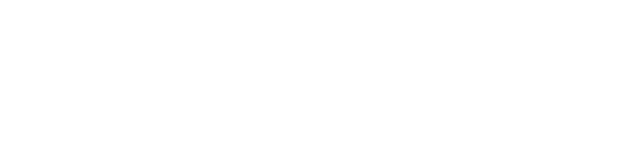
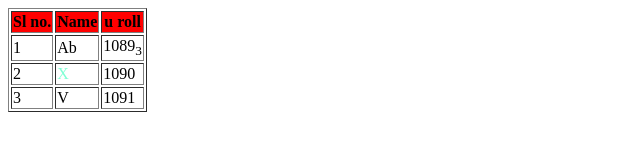
Before and after one commit to Salma072/HTml-learn, a plain HTML site: page index.html in a window 1280 px wide. Shown: the whole page, without its empty margins (0-640 px from the left). Drawn offline with Linux system fonts and the light colour scheme.

Commit message:
created Table

```diff
--- a/index.html
+++ b/index.html
@@ -7,6 +7,27 @@
     <title>New title </title>
 </head>
 <body>
-
+    <table border="1">
+        <tr style="background-color:red;">
+            <th>Sl no.</th>
+            <th>Name</th>
+            <th>u roll</th>
+        </tr>
+        <tr>
+            <td>1</td>
+            <td>Ab</td>
+            <td>1089<sub>3</sub></td>
+        </tr>
+        <tr>
+            <td>2</td>
+            <td style="color:aquamarine;">X</td>
+            <td>1090</td>
+        </tr>
+        <tr>
+            <td>3</td>
+            <td>V</td>
+            <td>1091</td>
+        </tr>
+    </table>
 </body>
 </html>
```
